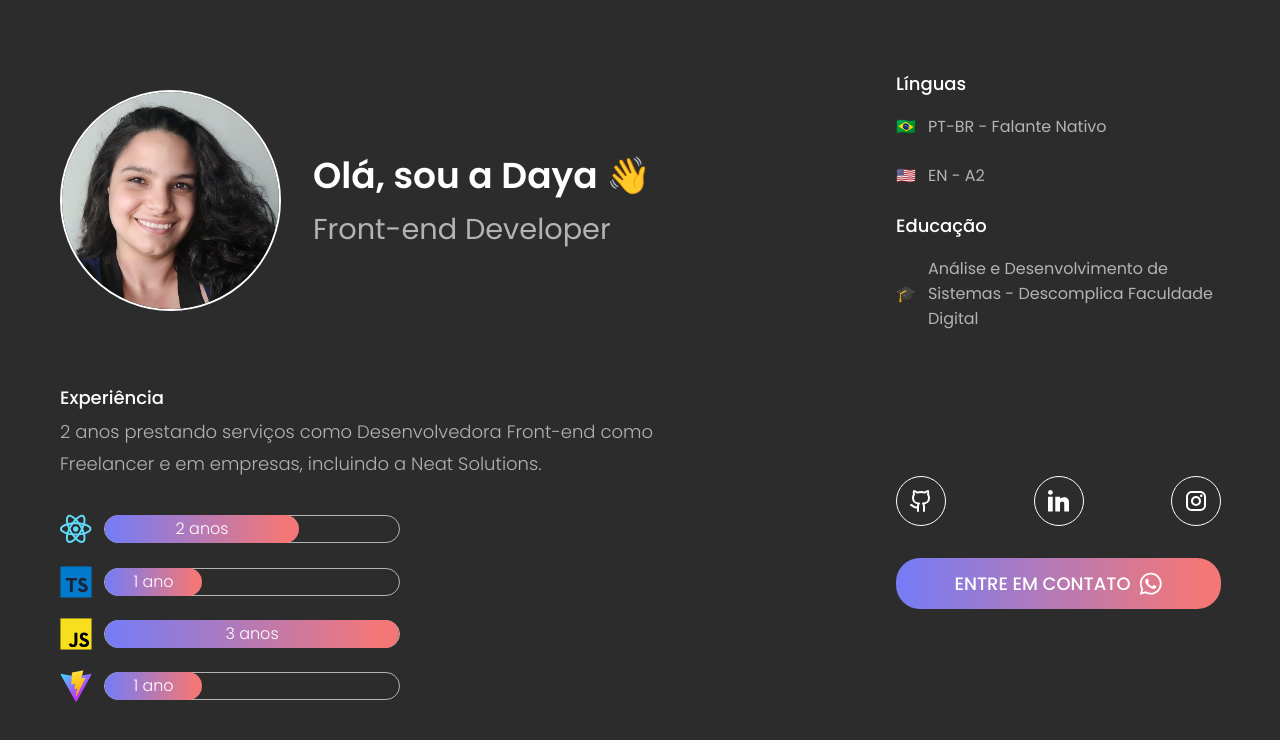
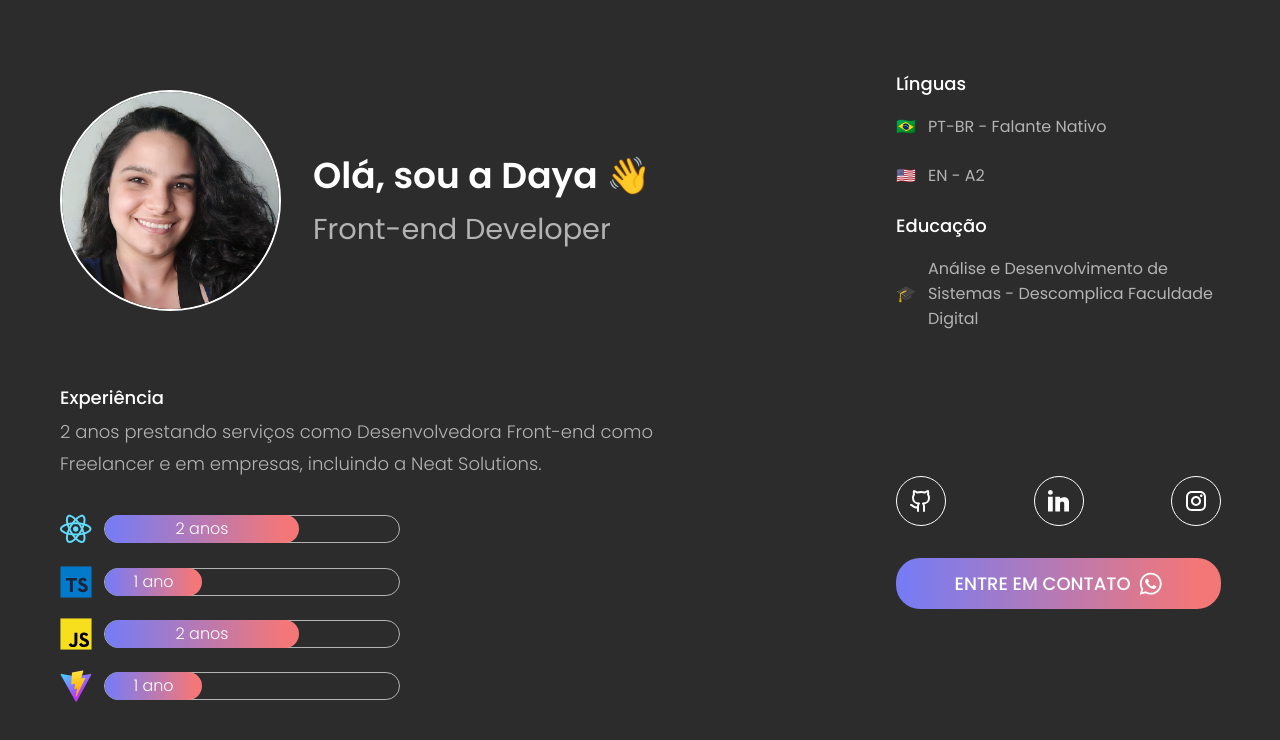
Before and after one commit to daya-diaz/my_portfolio, a React (Vite) app: page / in a window 1280 px wide. Shown: the top 740 px of the page. Built offline with nearby package versions, Linux system fonts and the light colour scheme.

Commit message:
fix: adjusting experience component texts.

```diff
--- a/src/components/experience/index.tsx
+++ b/src/components/experience/index.tsx
@@ -33,8 +33,8 @@ export function Experience() {
                 <div className='progress-bar'>
                     <img src={JavaScriptBrand} alt="" />
                     <div className="experience-unit">
-                        <div className="experience-measure measure-3">
-                            <span>3 anos</span>
+                        <div className="experience-measure measure-2">
+                            <span>2 anos</span>
                         </div>
                     </div>
                 </div>
--- a/src/components/experience/styles.scss
+++ b/src/components/experience/styles.scss
@@ -47,14 +47,10 @@
                     justify-content: center;
 
                     &.measure-1 {
-                        width: 33%;
+                        width: 50%;
                     }
 
                     &.measure-2 {
-                        width: 66%;
-                    }
-
-                    &.measure-3 {
                         width: 100%;
                     }
                 }
```
